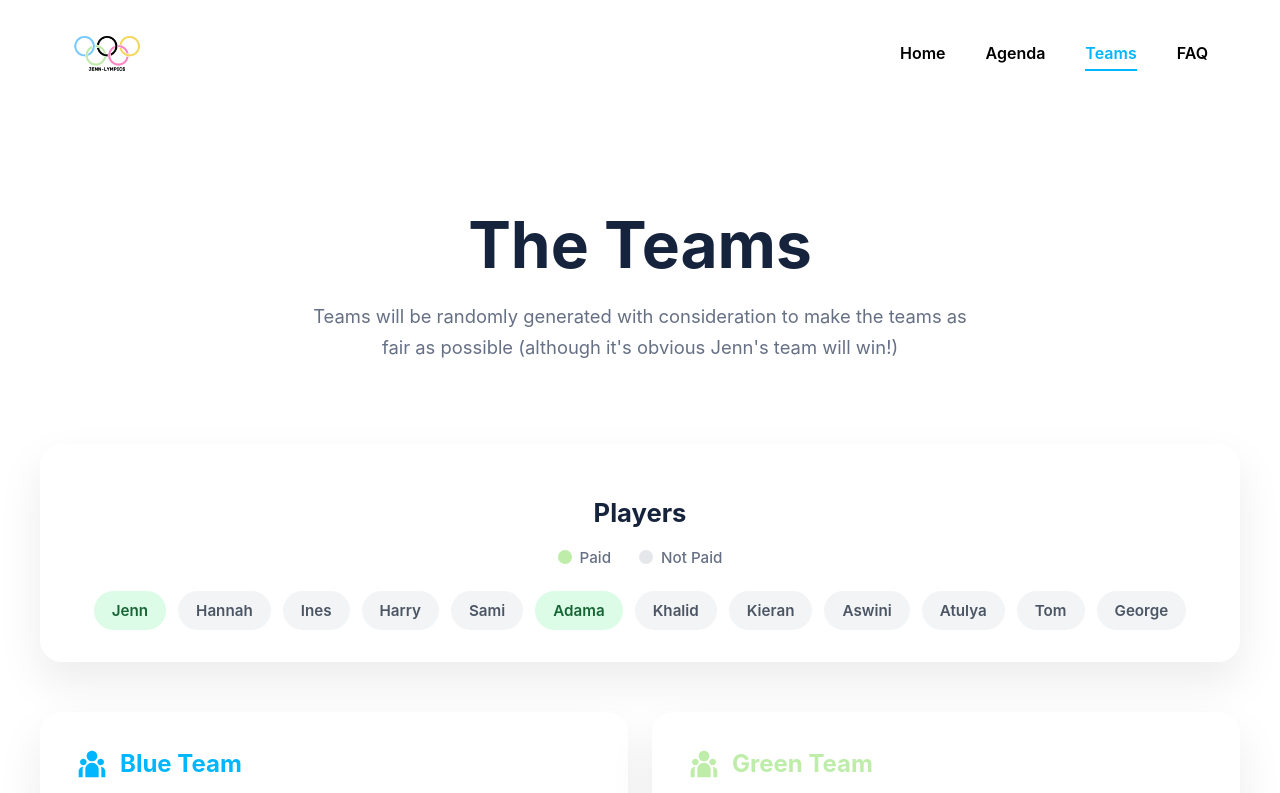
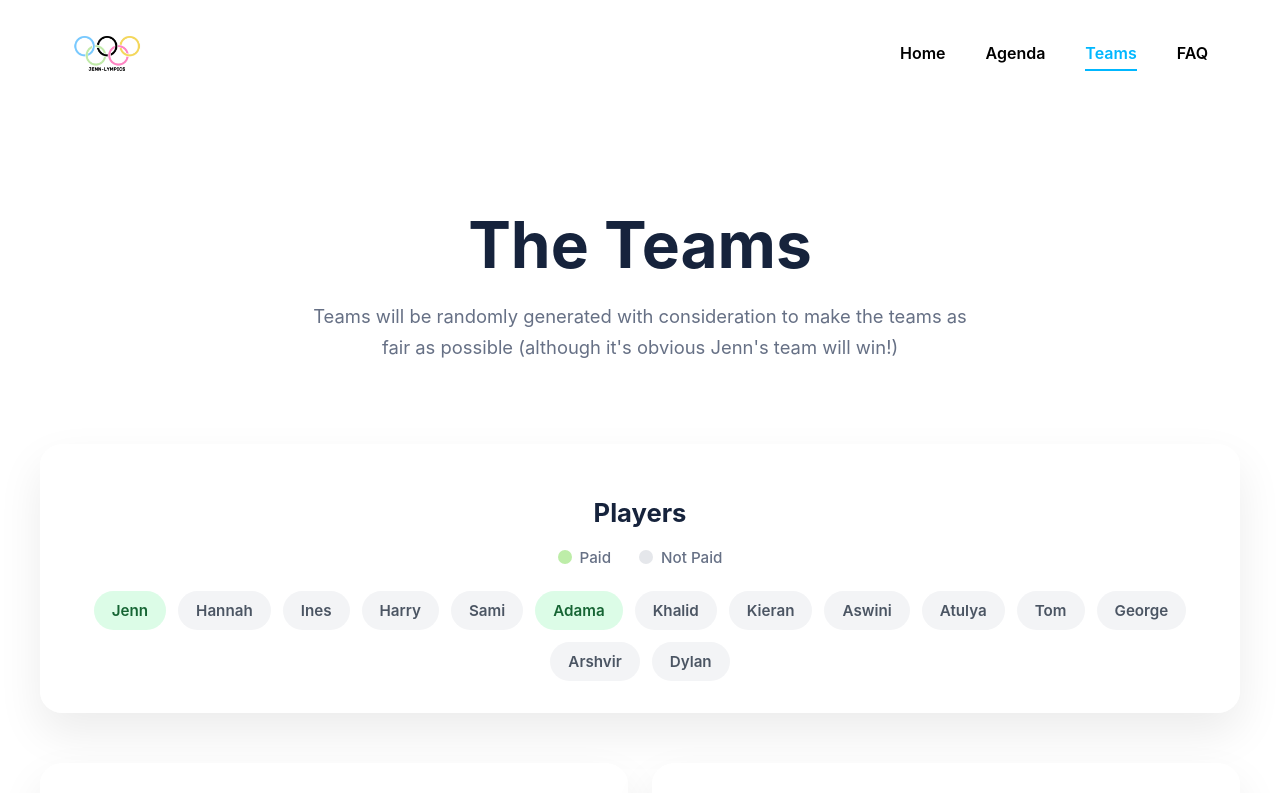
Before and after one commit to Jennipham/jenn-lympics, a React (Vite) app in the folder jenn-lympics-website/: page /teams in a window 1280 px wide. Shown: the top 793 px of the page. Built offline with nearby package versions, Linux system fonts and the light colour scheme.

Commit message:
adding players

```diff
--- a/jenn-lympics-website/src/components/Teams/Teams.tsx
+++ b/jenn-lympics-website/src/components/Teams/Teams.tsx
@@ -17,6 +17,8 @@ export default function Teams() {
         { name: "Atulya", paid: false },
         { name: "Tom", paid: false },
         { name: "George", paid: false },
+        { name: "Arshvir", paid: false },
+        { name: "Dylan", paid: false },
     ];
 
     return (
```
